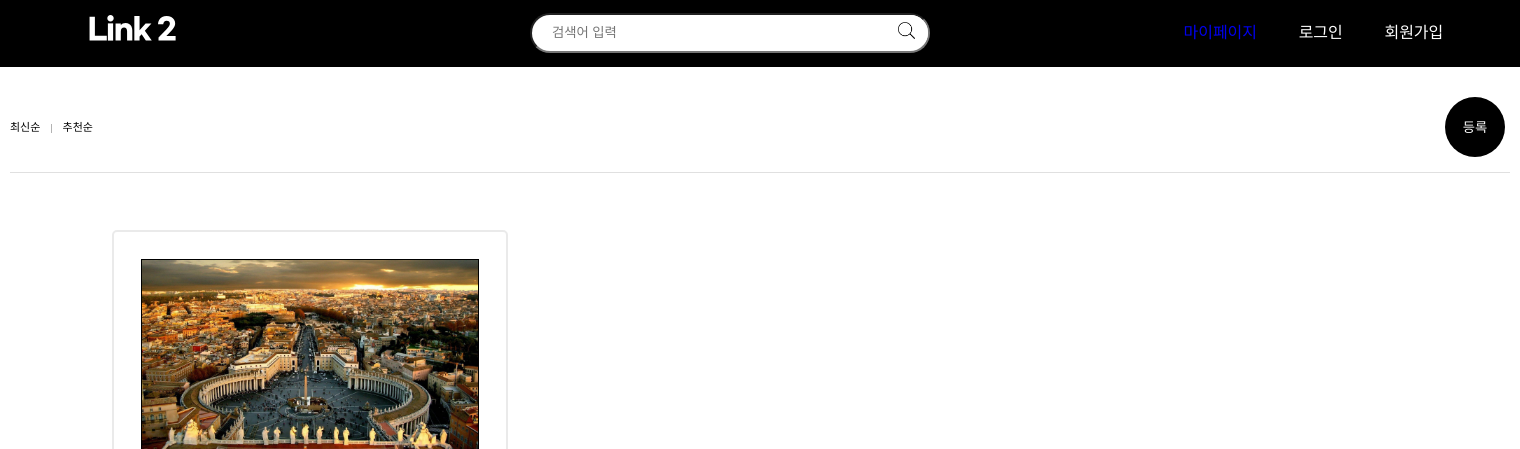
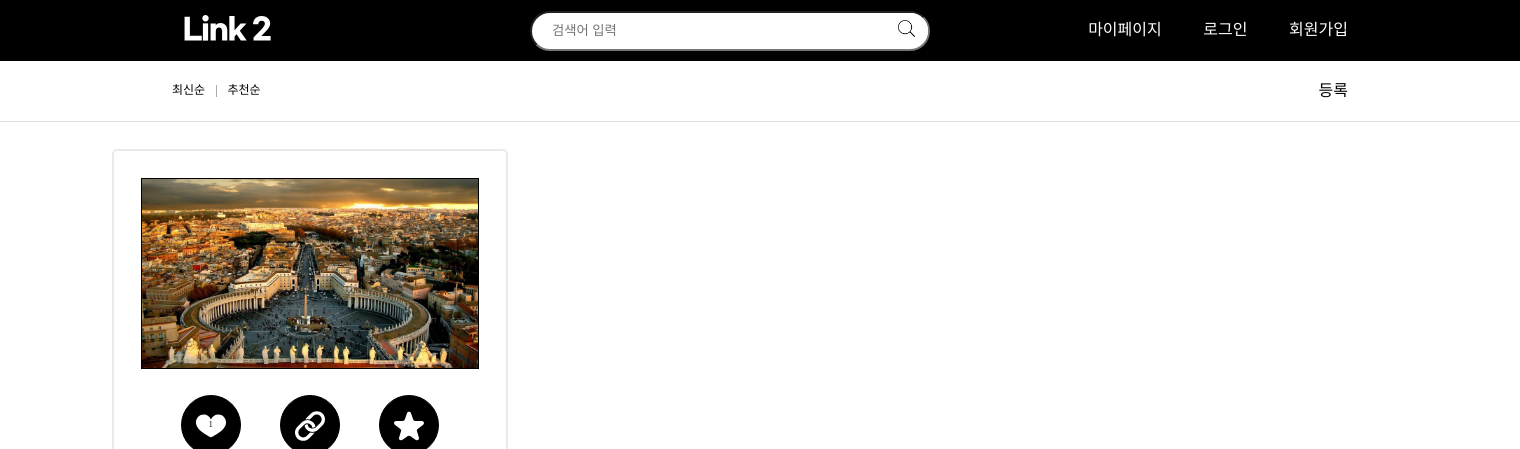
Before and after one commit to d0ngwooK1m/Hanghae99-Team2-Toy-project1, a Flask app: page / in a window 1520 px wide. Shown: the top 449 px of the page. Run offline with Flask 2, Linux system fonts and the light colour scheme; data that the repository does not hold is empty; some web fonts are replaced.

Commit message:
상단부 css수정

```diff
--- a/static/style.css
+++ b/static/style.css
@@ -1,5 +1,7 @@
 /* 저희가 만든 css중 같이 공통으로 사용할 수 있는 css 상단배치 */
 /* 확대 애니메이션 추가 */
+a { text-decoration: none; color: white; }
+
 .animate {
   -webkit-animation: animatezoom 0.6s;
   animation: animatezoom 0.6s;
@@ -33,13 +35,15 @@
 /* flex 공통 css */
 .flex-layout {
   display: flex;
-  justify-content: flex-start;
   align-items: center;
 }
 .flex-layout-between {
   display: flex;
+  width: 1176px;
   justify-content: space-between;
   align-items: center;
+  margin: 0 auto;
+  /* border-bottom: 1px solid #e0e0e0; */
 }
 .flex-layout-end {
   display: flex;
@@ -164,18 +168,27 @@
   margin: 20px auto;
 }
 
-.topmenu {
+.topcontainer {
   display: flex;
-  justify-content: space-around;
+  position: relative;
   width: 100%;
-  align-items: center;
   background-color: black;
 }
+.topmenu{
+  width: 1176px;
+  display: flex;
+  justify-content: space-between;
+  align-items: center;
+  margin: auto;
+}
 .topLogo{
+  display: block;
   width: 35%;
   height: 35%;
 }
+
 .search_bar {
+  outline: none;
   display: flex;
   border-radius: 20px;
   height: 40px;
@@ -453,6 +466,7 @@
 .login-submit-btn,
 .signup-submit-btn {
   transition: background-color 1s;
+  text-align: center;
   width: 100%;
   padding: 2% 0;
   margin: 10% auto;
@@ -521,27 +535,17 @@
 
 /* icon nav css */
 .icon-nav-wrap {
-  width: 1500px;
-  margin: 30px auto;
-  padding-bottom: 15px;
+  display: flex;
+  position: relative;
+  width: 100%;
+  /* padding: 30px 20px; */
+  /* padding-bottom: 15px; */
   border-bottom: 1px solid #e0e0e0;
 }
 .create-btn {
-  margin-right: 5px;
-}
-.create-btn,
-.dropdown-icon {
-  width: 60px;
+  all: unset;
   height: 60px;
-  color: #fff;
-  border: 0;
-  border-radius: 50%;
-  background-color: black;
-}
-.dropdown-icon {
-  text-align: center;
-  line-height: 60px;
-  font-size: 18px;
+  color: black;
 }
 
 .create-btn:hover,
@@ -563,7 +567,8 @@
   display: none;
 }
 .icon-dropdown-wrap2 {
-  font-size: 11px;
+  font-size: 12px;
+  display: flex;
 }
 .icon-dropdown-wrap2 .line {
   margin: 0px 10px;
--- a/templates/base.html
+++ b/templates/base.html
@@ -14,7 +14,8 @@
 <body>
 
     <!-- 상단메뉴 -->
-    <nav class="topmenu">
+    <nav class="topcontainer">
+        <div class="topmenu">
             <a href="/">
                 <img src="../static/img/titleLogo.svg" class="topLogo">
             </a>
@@ -31,6 +32,7 @@
                 <div class="login_signLine"></div>
                     <a class="signup-btn">회원가입</a>
 
+            </div>
         </div>
     </nav>
     <!-- 로그인 모달창v2 -->
--- a/templates/main.html
+++ b/templates/main.html
@@ -2,13 +2,12 @@
 
 {% block content %}
 <section class="icon-nav-wrap">
-        <nav class="icon-nav flex-layout-between">
+        <nav class="flex-layout-between">
             <ul class="icon-dropdown-wrap2 flex-layout">
                 <li>최신순</li>
                 <div class="line">|</div>
                 <li>추천순</li>
             </ul>
-
             <button class="create-btn">등록</button>
         </nav>
     </section>
```
Lines whose indentation alone changed are shown as unchanged.
